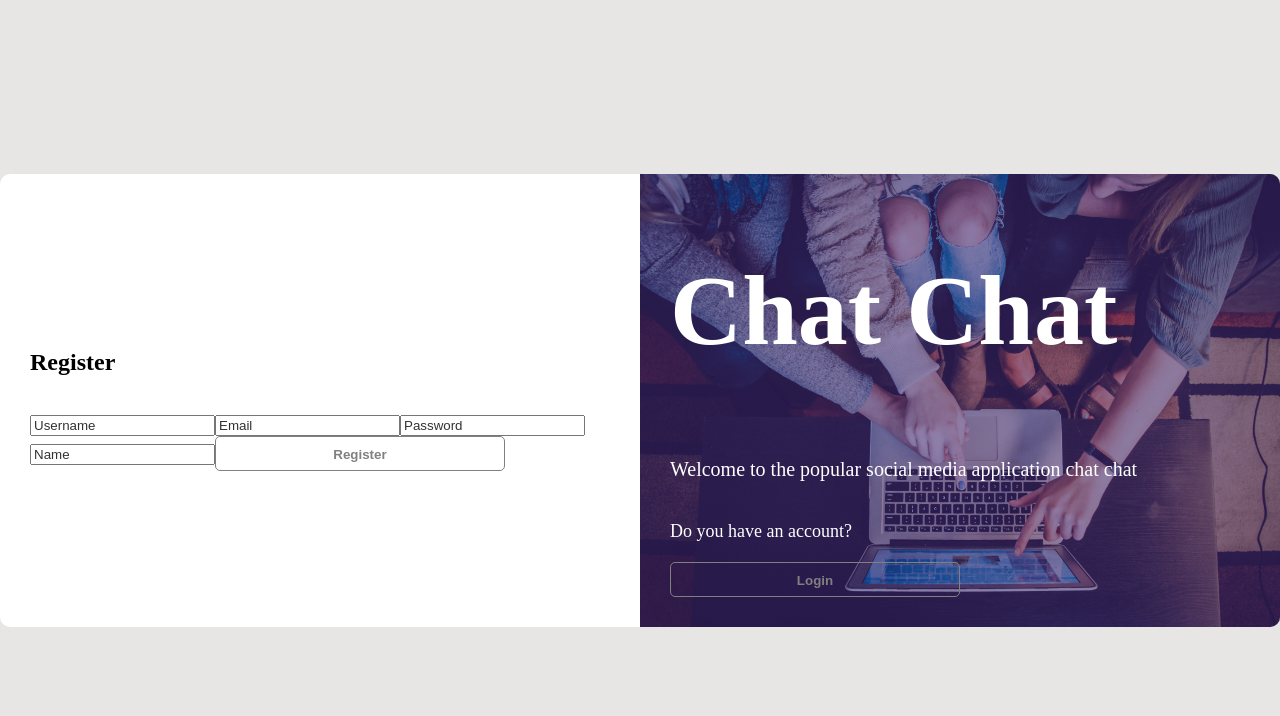
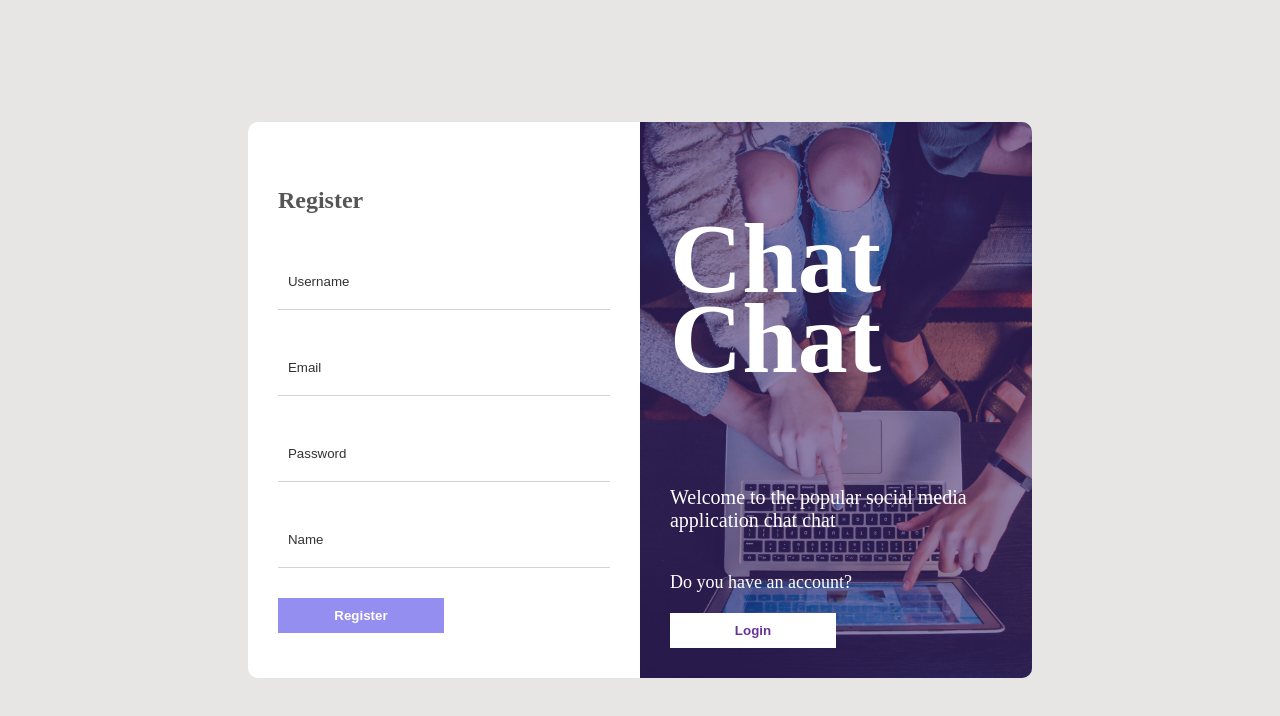
Before and after one commit to SelinYan/chat_chat_app, a React (Vite) app in the folder chat_chat_app/: page /register in a window 1280 px wide. Shown: the top 716 px of the page. Built offline with nearby package versions, Linux system fonts and the light colour scheme.

Commit message:
fix login and register pages

```diff
--- a/chat_chat_app/src/components/Rightbar.jsx
+++ b/chat_chat_app/src/components/Rightbar.jsx
@@ -18,8 +18,8 @@ const RightBar = () => {
               <p className="rightbar-span">Emily Johnson</p>
             </div>
             <div className="rightbar-buttons">
-              <button>Add</button>
-              <button>Ignore</button>
+              <button className="rightbar-button">Add</button>
+              <button className="rightbar-button-two">Ignore</button>
             </div>
           </div>
         </div>
--- a/chat_chat_app/src/index.css
+++ b/chat_chat_app/src/index.css
@@ -237,14 +237,14 @@ button {
   height: 35px;
 }
 
-button:first-child {
+.rightbar-button {
   background-color: #638fe7;
   border-radius: 5px;
   border: none;
   color: white;
 }
 
-button:last-child {
+.rightbar-button-two {
   background-color: transparent;
   border-radius: 5px;
   color: gray;
@@ -260,6 +260,7 @@ button:last-child {
   justify-content: center;
   background-color: lightblue;
 }
+
 .login-card {
   display: flex;
   background-color: white;
--- a/chat_chat_app/src/pages/login.jsx
+++ b/chat_chat_app/src/pages/login.jsx
@@ -1,4 +1,3 @@
-
 import { Link, useNavigate } from "react-router-dom";
 import { useContext } from "react";
 import { AuthContext } from "../context/authContext";
@@ -31,10 +30,11 @@ const Login = () => {
   };
 
   return (
+    <div className="login-main-container">
       <div className="login">
         <div className="login-card">
           <div className="login-card-left">
-          <h1 className="h1">Hello World!</h1>
+            <h1 className="h1">Connect us!</h1>
             <p className="welcome">
               Welcome to the popular social media application chat chat
             </p>
@@ -44,15 +44,17 @@ const Login = () => {
             </Link>
           </div>
           <div className="login-card-right">
-          <h2>Login</h2>
-          <form>
+            <h2 className="register-login-h2">Login</h2>
+            <form className="form">
               <input
+                className="register-input"
                 type="text"
                 placeholder="Username"
                 name="username"
                 onChange={handelChange}
               />
               <input
+                className="register-input"
                 type="password"
                 placeholder="Password"
                 name="password"
@@ -66,6 +68,7 @@ const Login = () => {
           </div>
         </div>
       </div>
+    </div>
   );
 };
 
--- a/chat_chat_app/src/pages/register.jsx
+++ b/chat_chat_app/src/pages/register.jsx
@@ -43,27 +43,31 @@ const Register = () => {
           </Link>
         </div>
         <div className="register-card-right">
-          <h2>Register</h2>
-          <form>
+          <h2 className="register-login-h2">Register</h2>
+          <form className="form">
             <input
+              className="register-input"
               type="text"
               placeholder="Username"
               name="username"
               onChange={handelChange}
             />
             <input
+              className="register-input"
               type="email"
               placeholder="Email"
               name="email"
               onChange={handelChange}
             />
             <input
+              className="register-input"
               type="password"
               placeholder="Password"
               name="password"
               onChange={handelChange}
             />
             <input
+              className="register-input"
               type="text"
               placeholder="Name"
               name="name"
```
Lines whose indentation alone changed are shown as unchanged.
